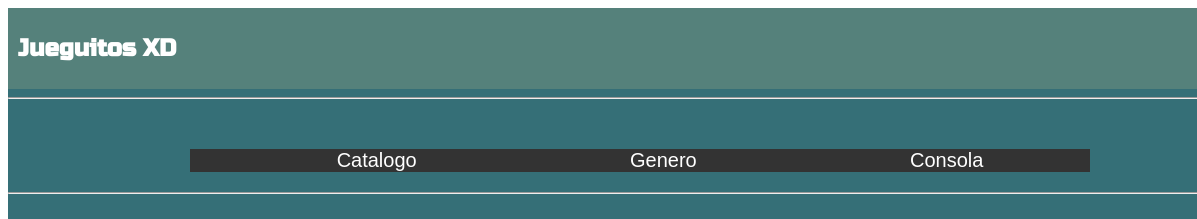
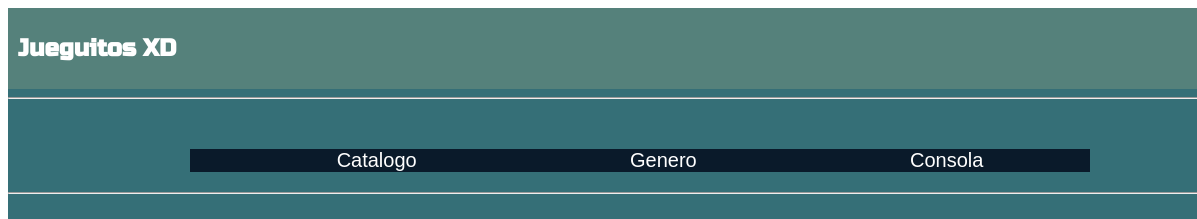
Before and after one commit to artherx/Web-Uranio, a plain HTML site: page index.html in a window 1280 px wide. Shown: the top 219 px of the page, 0-1197 px from the left. Drawn offline with Linux system fonts and the light colour scheme; a web font is replaced by a local one.

Commit message:
Cambio de color

```diff
--- a/assets/CSS/index.css
+++ b/assets/CSS/index.css
@@ -24,7 +24,7 @@ a{
 nav{
     max-width: 900px;
     margin: auto;
-    background-color: #333;
+    background-color: #0a1a2a;
     font-size: 20px;
     margin-top: 50px;
 }
```
